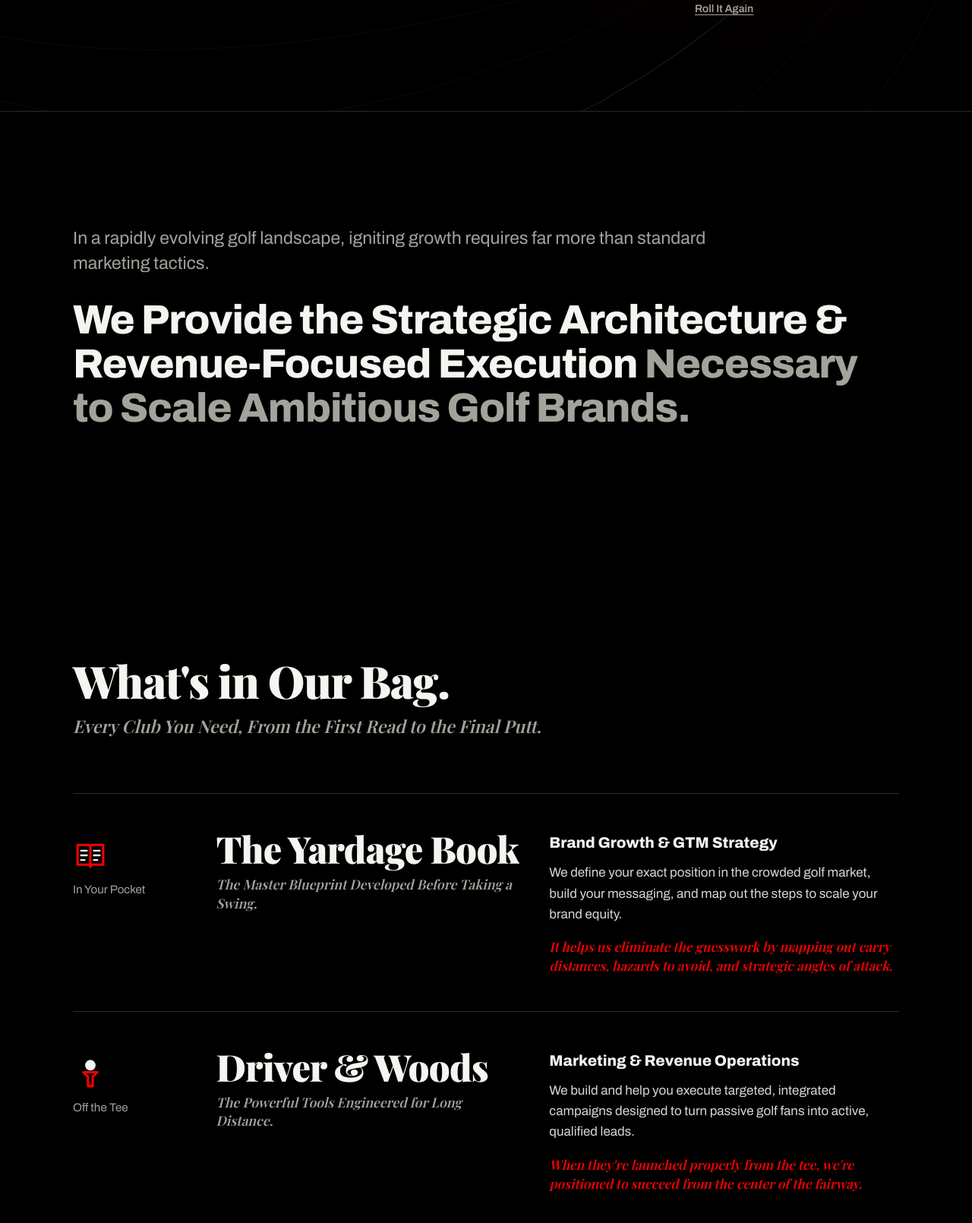
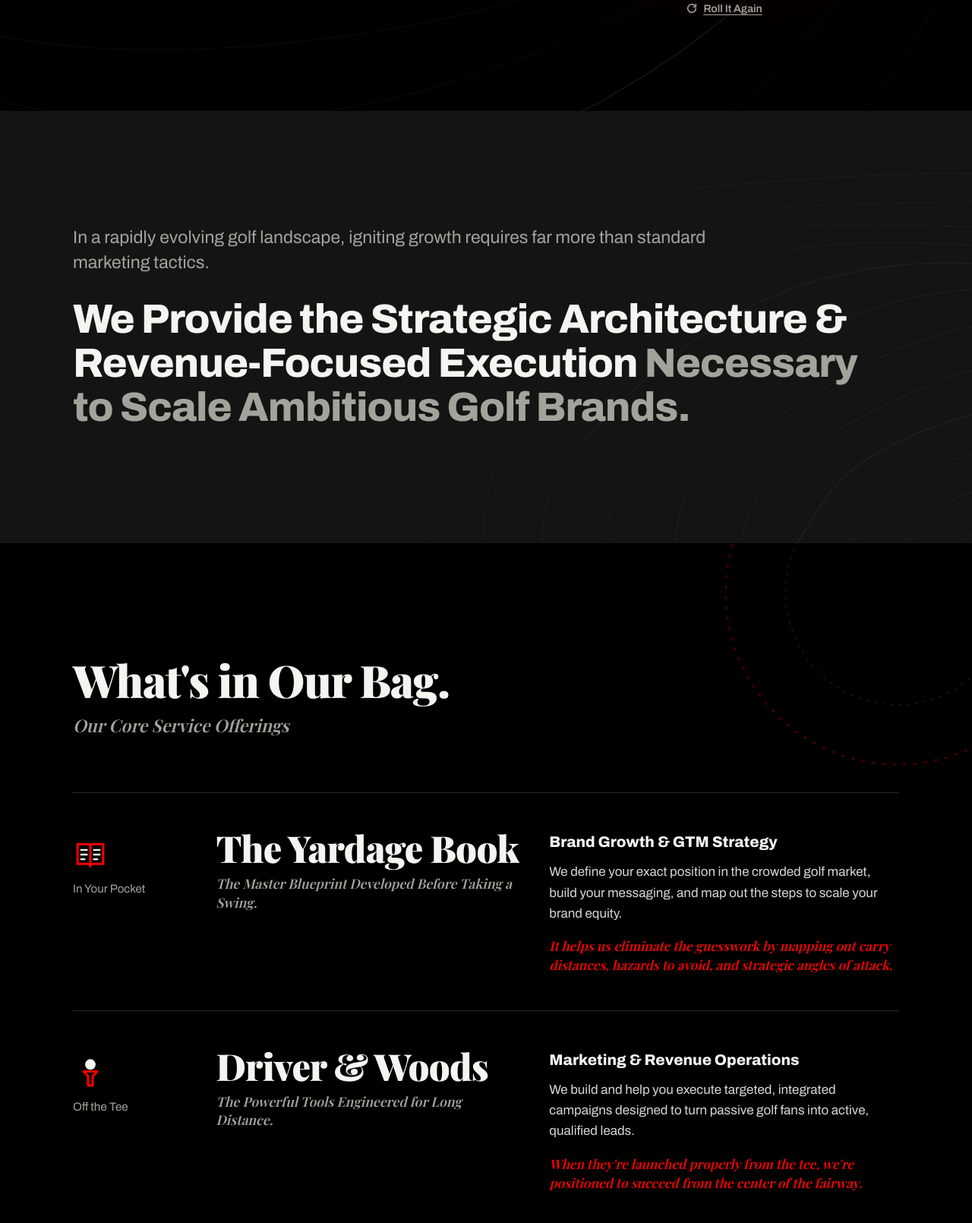
Before and after one commit to bernyourbrand/bern-the-edge, a plain HTML site: page index.html in a window 1280 px wide. Shown: the part 655-2265 px from the top of the page at 76% size. Drawn offline with nearby package versions, Linux system fonts and the light colour scheme; a web font is replaced by a local one.

Commit message:
Add files via upload

```diff
--- a/index.html
+++ b/index.html
@@ -80,22 +80,30 @@ a{color:inherit}
 .mark-wrap{justify-self:center;width:min(100%,480px);display:flex;flex-direction:column;align-items:center;gap:14px}
 .mark{position:relative;width:100%;aspect-ratio:3315/3488;filter:drop-shadow(0 30px 60px rgba(248,0,0,.18))}
 .mark-full{position:absolute;inset:0;width:100%;height:100%}
+#markFull{clip-path:inset(0 0 18.4% 0)}
+.mark-lockup{clip-path:inset(81.6% 0 0 0)}
 .mark-anim{position:absolute;left:-0.784%;top:-0.860%;width:54.208%;height:55.132%;overflow:visible}
 .js .mark-full{opacity:0}
 .js .mark-anim{visibility:hidden}
-.replay{background:none;border:none;color:var(--stone);font:600 .88rem var(--sans);text-decoration:underline;text-underline-offset:3px;cursor:pointer;opacity:0;transition:opacity .4s,color .2s;padding:6px 10px}
+.replay{display:inline-flex;align-items:center;gap:7px;align-self:center;background:none;border:none;color:var(--stone);font:600 .88rem var(--sans);cursor:pointer;opacity:0;transition:opacity .4s,color .2s;padding:6px 10px}
 .replay.show{opacity:1}
+.replay span{text-decoration:underline;text-underline-offset:3px}
 .replay:hover{color:var(--chalk)}
+.replay:hover svg{transform:rotate(-90deg)}
+.replay svg{transition:transform .35s}
 
 /* ---------- Sections ---------- */
 section{position:relative}
+.tex{position:absolute;inset:0;width:100%;height:100%;pointer-events:none;z-index:0}
+.sec{overflow:hidden}
+.sec > .wrap{position:relative;z-index:1}
 .sec{padding:clamp(80px,12vw,150px) 0}
 .sec-head{max-width:44rem;margin-bottom:clamp(40px,6vw,72px)}
 .sec-head h2{font-family:var(--serif);font-weight:900;font-size:clamp(2.2rem,4.6vw,3.8rem);line-height:1.02;letter-spacing:-.02em;margin:0 0 14px}
 .sec-head p{font-family:var(--serif);font-style:italic;font-size:clamp(1.15rem,1.8vw,1.45rem);color:var(--stone);margin:0;line-height:1.4}
 
 /* Statement */
-.statement{border-top:1px solid var(--rule)}
+.statement{background:var(--graphite)}
 .statement .big{font-family:var(--sans);font-stretch:125%;font-weight:800;font-size:clamp(1.75rem,4.2vw,3.5rem);line-height:1.08;letter-spacing:-.02em;margin:0;max-width:22em}
 .statement .big span{color:var(--stone)}
 .statement .context{font-size:clamp(1.25rem,1.8vw,1.5rem);line-height:1.45;color:var(--stone);max-width:38em;margin:0 0 28px}
@@ -192,7 +200,7 @@ footer{border-top:1px solid var(--rule);padding:48px 0 56px;color:var(--stone);f
 footer .wrap{display:flex;justify-content:space-between;align-items:center;gap:24px;flex-wrap:wrap}
 footer .parent{display:flex;align-items:center;gap:14px}
 footer .parent img{height:40px;width:auto}
-footer .ft-name{color:#fff;font-weight:800;margin-right:10px}
+footer .ft-name{font-family:var(--serif);font-weight:800;font-size:1.2rem;letter-spacing:-.01em;color:#fff;margin-right:10px}
 footer a{color:var(--chalk);text-decoration-color:var(--red);text-underline-offset:3px}
 
 /* ---------- Responsive ---------- */
@@ -204,7 +212,7 @@ footer a{color:var(--chalk);text-decoration-color:var(--red);text-underline-offs
   .nav-links.open a{display:block;padding:14px 0;font-size:1.1rem;color:var(--chalk);border-bottom:1px solid var(--rule)}
   .nav-links.open .btn{margin-top:16px;border-bottom:none;display:inline-flex}
   .hero .wrap{grid-template-columns:1fr}
-  .mark-wrap{grid-row:1;width:min(76%,340px);justify-self:start;align-items:flex-start}
+  .mark-wrap{grid-row:1;width:min(76%,340px);justify-self:start;align-items:center}
   .caddie,.impact .wrap,.contact .wrap{grid-template-columns:1fr}
   .club{grid-template-columns:1fr;gap:14px}
   .club .stage{padding-top:0;display:flex;align-items:center;gap:10px}
@@ -252,12 +260,12 @@ footer a{color:var(--chalk);text-decoration-color:var(--red);text-underline-offs
         <h1><em>Fueling</em> the Golf Brands Moving the Game Forward.</h1>
         <div class="cta">
           <a class="btn" href="#contact">Book a Strategy Call</a>
-          <a class="btn ghost" href="#bag">See What's in Our Bag</a>
         </div>
       </div>
       <div class="mark-wrap">
         <div class="mark" id="mark" role="img" aria-label="Bern The Edge logo">
           <img class="mark-full" id="markFull" src="logo-stacked.webp" alt="" width="1100" height="1157">
+          <img class="mark-full mark-lockup" id="markLockup" src="logo-stacked.webp" alt="" width="1100" height="1157">
           <svg class="mark-anim" id="markAnim" viewBox="0 0 1797 1923" aria-hidden="true">
             <defs>
               <mask id="tracerMask" maskUnits="userSpaceOnUse" x="0" y="0" width="1797" height="1923">
@@ -271,13 +279,14 @@ footer a{color:var(--chalk);text-decoration-color:var(--red);text-underline-offs
             <path id="ballPath" d="M300 568 L1080 722 C1470 800 1625 990 1612 1170 C1600 1400 1340 1600 960 1676 C720 1718 420 1726 208 1704" fill="none" stroke="none"/>
           </svg>
         </div>
-        <button class="replay" id="replay" type="button">Roll It Again</button>
+        <button class="replay" id="replay" type="button"><svg width="16" height="16" viewBox="0 0 24 24" aria-hidden="true" fill="none" stroke="currentColor" stroke-width="2.4" stroke-linecap="round" stroke-linejoin="round"><path d="M20 12a8 8 0 1 1-2.34-5.66"/><path d="M20 4v5h-5"/></svg><span>Roll It Again</span></button>
       </div>
     </div>
   </section>
 
   <!-- STATEMENT -->
   <section class="sec statement" aria-labelledby="stmt">
+    <svg class="tex" aria-hidden="true" data-kind="contour" data-cx="1.02" data-cy="1.05" data-rings="13" data-step="46" data-stroke="rgba(255,255,255,.055)" data-seed="3" data-fade="0.62"></svg>
     <div class="wrap">
       <p class="context">In a rapidly evolving golf landscape, igniting growth requires far more than standard marketing tactics.</p>
       <h2 class="big" id="stmt">We Provide the Strategic Architecture &amp; Revenue-Focused Execution <span>Necessary to Scale Ambitious Golf Brands.</span></h2>
@@ -286,10 +295,12 @@ footer a{color:var(--chalk);text-decoration-color:var(--red);text-underline-offs
 
   <!-- BAG -->
   <section class="sec bag" id="bag" aria-labelledby="bag-h">
+    <svg class="tex" aria-hidden="true" data-kind="ring" data-cx="0.93" data-cy="0.04" data-r="230" data-stroke="rgba(248,0,0,.32)" data-dash="3 11" data-fade="1"></svg>
+    <svg class="tex" aria-hidden="true" data-kind="ring" data-cx="0.93" data-cy="0.04" data-r="150" data-stroke="rgba(255,255,255,.07)" data-dash="2 9" data-fade="1"></svg>
     <div class="wrap">
       <div class="sec-head">
         <h2 id="bag-h">What's in Our Bag.</h2>
-        <p>Every Club You Need, From the First Read to the Final Putt.</p>
+        <p>Our Core Service Offerings</p>
       </div>
       <ol class="bag-list">
         <li class="club">
@@ -346,10 +357,11 @@ footer a{color:var(--chalk);text-decoration-color:var(--red);text-underline-offs
 
   <!-- VERTICALS -->
   <section class="sec verticals" id="where" aria-labelledby="where-h">
+    <svg class="tex" aria-hidden="true" data-kind="contour" data-cx="1.0" data-cy="-0.05" data-rings="13" data-step="44" data-stroke="rgba(255,255,255,.055)" data-seed="7" data-fade="0.6"></svg>
     <div class="wrap">
       <div class="sec-head">
         <h2 id="where-h">Where We Tee It Up.</h2>
-        <p>Wherever Your Brand Plays the Game, We Know the Course.</p>
+        <p>Golf Industry Verticals We Focus On</p>
       </div>
 
       <div class="tabs" role="tablist" aria-label="Industry focus areas">
@@ -422,6 +434,7 @@ footer a{color:var(--chalk);text-decoration-color:var(--red);text-underline-offs
 
   <!-- CADDIE -->
   <section class="sec caddie-sec" aria-label="Putt With Confidence">
+    <svg class="tex" aria-hidden="true" data-kind="contour" data-cx="-0.04" data-cy="1.08" data-rings="12" data-step="42" data-stroke="rgba(255,255,255,.055)" data-seed="11" data-fade="0.55"></svg>
     <div class="wrap">
       <div class="caddie">
         <div>
@@ -444,6 +457,7 @@ footer a{color:var(--chalk);text-decoration-color:var(--red);text-underline-offs
 
   <!-- VALUES -->
   <section class="sec values" id="values" aria-labelledby="values-h">
+    <svg class="tex" aria-hidden="true" data-kind="ring" data-cx="0.03" data-cy="0.98" data-r="120" data-stroke="rgba(255,255,255,.08)" data-dash="2 9" data-fade="1"></svg>
     <div class="wrap">
       <div class="card">
         <div class="sec-head">
@@ -478,6 +492,7 @@ footer a{color:var(--chalk);text-decoration-color:var(--red);text-underline-offs
 
   <!-- IMPACT -->
   <section class="sec impact" id="impact" aria-labelledby="impact-h">
+    <svg class="tex" aria-hidden="true" data-kind="contour" data-cx="1.06" data-cy="1.3" data-rings="12" data-step="48" data-stroke="rgba(0,0,0,.13)" data-seed="5" data-fade="0.6"></svg>
     <div class="wrap">
       <div>
         <p class="label">Driving Impact</p>
@@ -489,6 +504,8 @@ footer a{color:var(--chalk);text-decoration-color:var(--red);text-underline-offs
 
   <!-- CONTACT -->
   <section class="sec contact" id="contact" aria-labelledby="contact-h">
+    <svg class="tex" aria-hidden="true" data-kind="contour" data-cx="-0.08" data-cy="1.3" data-rings="13" data-step="44" data-stroke="rgba(255,255,255,.055)" data-seed="9" data-fade="0.5"></svg>
+    <svg class="tex" aria-hidden="true" data-kind="ring" data-cx="0.97" data-cy="0.08" data-r="140" data-stroke="rgba(248,0,0,.28)" data-dash="3 11" data-fade="1"></svg>
     <div class="wrap">
       <div>
         <img class="side-icon" src="icon.webp" alt="" width="120" height="128">
@@ -616,8 +633,38 @@ footer a{color:var(--chalk);text-decoration-color:var(--red);text-underline-offs
   let gt; drawGreen();
   window.addEventListener('resize', () => { clearTimeout(gt); gt = setTimeout(drawGreen, 150); });
 
+  /* Section textures: faint green contours and dotted putt rings */
+  const texes = [...document.querySelectorAll('svg.tex')];
+  function drawTex(svg){
+    const sec = svg.parentElement, w = sec.clientWidth, hh = sec.clientHeight, d = svg.dataset;
+    svg.setAttribute('viewBox', `0 0 ${w} ${hh}`);
+    svg.innerHTML = '';
+    const cx = +d.cx*w, cy = +d.cy*hh;
+    if (d.kind === 'ring'){
+      el('circle', {cx, cy, r:d.r, fill:'none', stroke:d.stroke, 'stroke-width':2, 'stroke-dasharray':d.dash, 'stroke-linecap':'round'}, svg);
+    } else {
+      const seed = +d.seed, step = +d.step;
+      for (let i=1;i<=+d.rings;i++){
+        const r = i*step;
+        let p = '';
+        for (let a=0;a<=360;a+=5){
+          const t = a*Math.PI/180;
+          const wob = 1 + 0.12*Math.sin(2*t + i*0.3 + seed) + 0.06*Math.sin(3*t - i*0.2 + seed*2) + 0.03*Math.sin(5*t + i + seed);
+          p += (a===0?'M':'L') + (cx + Math.cos(t)*r*1.6*wob).toFixed(1) + ' ' + (cy + Math.sin(t)*r*wob).toFixed(1);
+        }
+        el('path', {d:p+'Z', fill:'none', stroke:d.stroke, 'stroke-width': i%4===0 ? 1.4 : 1}, svg);
+      }
+      const m = `radial-gradient(circle at ${(+d.cx*100).toFixed(0)}% ${(+d.cy*100).toFixed(0)}%, #000 0, #000 25%, transparent ${(+d.fade*100).toFixed(0)}%)`;
+      svg.style.webkitMaskImage = m; svg.style.maskImage = m;
+    }
+  }
+  const drawAllTex = () => texes.forEach(drawTex);
+  drawAllTex();
+  let tt; window.addEventListener('resize', () => { clearTimeout(tt); tt = setTimeout(drawAllTex, 150); });
+
   /* Hero: logo builds itself (hole, pin, then the ball traces the B) */
   const full = document.getElementById('markFull');
+  const lockup = document.getElementById('markLockup');
   const svg = document.getElementById('markAnim');
   const hole = document.getElementById('lHole');
   const pole = document.getElementById('lPole');
@@ -655,18 +702,22 @@ footer a{color:var(--chalk);text-decoration-color:var(--red);text-underline-offs
     full.style.opacity = w;
     full.style.transform = `translateY(${(8*(1-w)).toFixed(2)}px)`;
     svg.style.opacity = ms >= 2850 ? 0 : 1;
+    // Lockup follows: 2950-3550
+    const l = outCubic(clamp((ms-2950)/600));
+    lockup.style.opacity = l;
+    lockup.style.transform = `translateY(${(10*(1-l)).toFixed(2)}px)`;
   }
 
   function play(){
     cancelAnimationFrame(raf);
     replay.classList.remove('show');
     svg.style.visibility = 'visible';
-    if (reduce){ render(3000); replay.classList.add('show'); return; }
+    if (reduce){ render(3600); replay.classList.add('show'); return; }
     const t0 = performance.now() + 250;
     (function tick(now){
       const ms = now - t0;
       render(Math.max(0, ms));
-      if (ms < 2900) raf = requestAnimationFrame(tick);
+      if (ms < 3600) raf = requestAnimationFrame(tick);
       else replay.classList.add('show');
     })(performance.now());
   }
```
